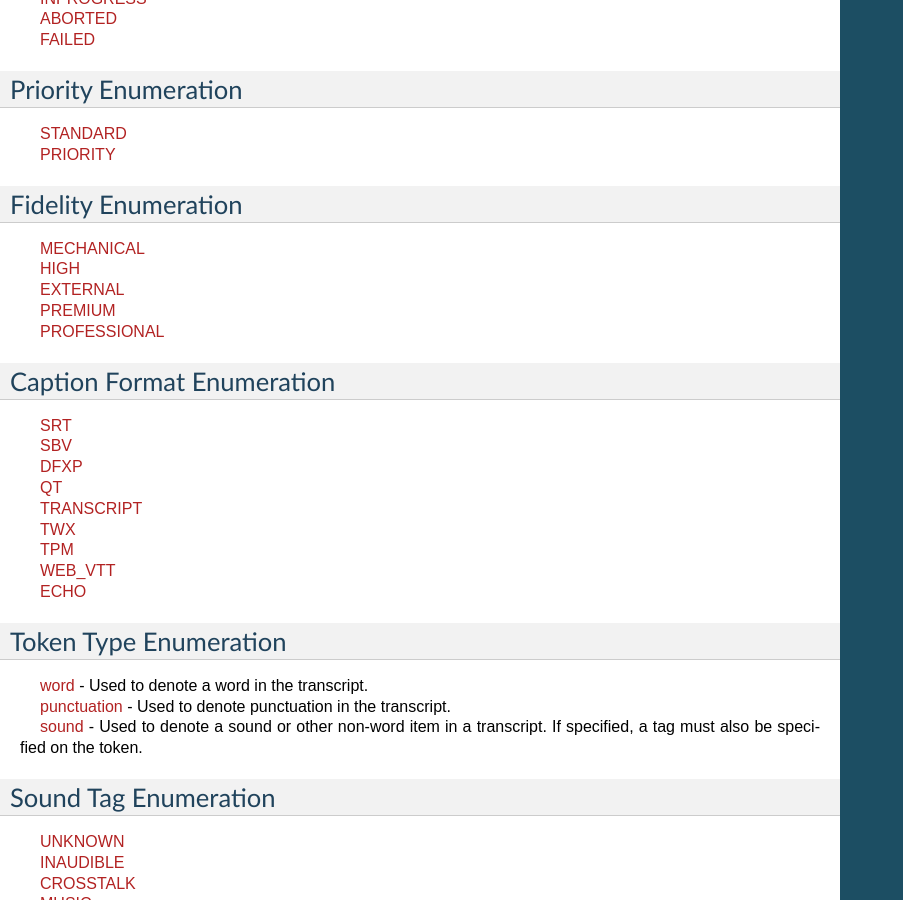
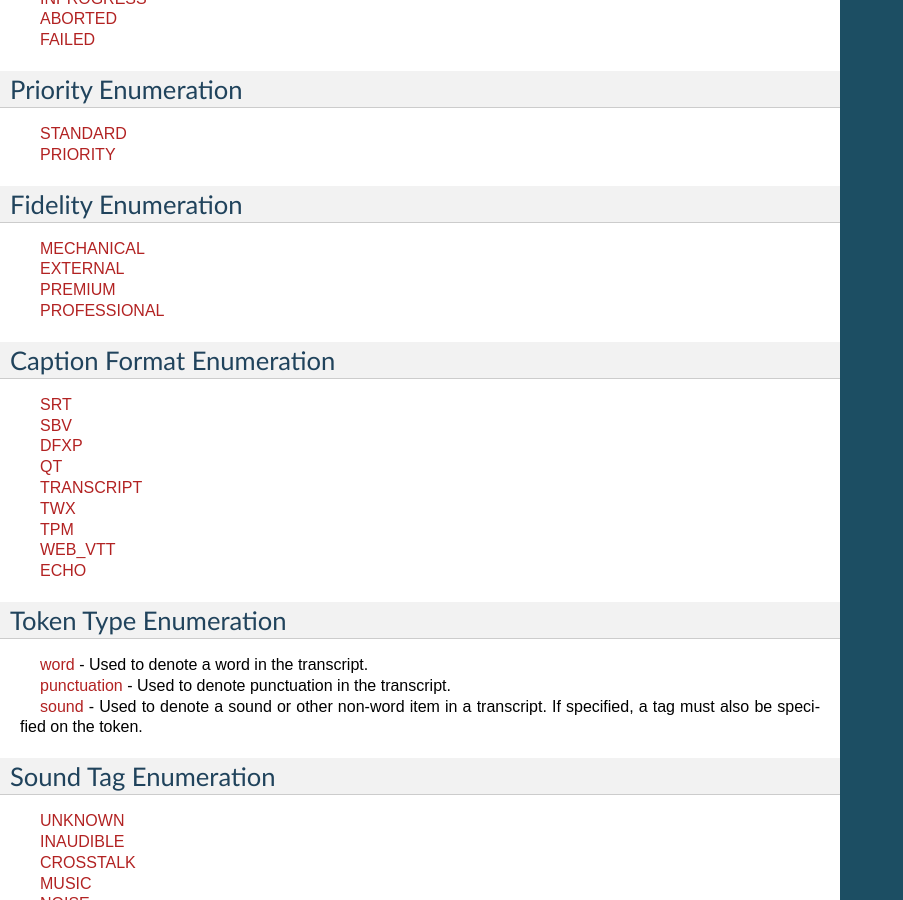
Before and after one commit to cielo24/Docs, a Sphinx documentation site: the page built from api/source/output_formats/enums.rst, in a window 1280 px wide and 900 px high, scrolled down 1144 px. Shown: the whole window, without its empty margins (0-903 px from the left). Built offline with Sphinx 7.4.7, drawn with Linux system fonts in a browser that asks for light colours.

Commit message:
Update enums.rst

```diff
--- a/api/source/output_formats/enums.rst
+++ b/api/source/output_formats/enums.rst
@@ -131,8 +131,6 @@ Fidelity Enumeration
     <p>
     <span style="padding: 20px">
     MECHANICAL</br>
-    <span style="padding: 20px">
-    HIGH</br>
     <span style="padding: 20px">
     EXTERNAL</br>
     <span style="padding: 20px">
```
